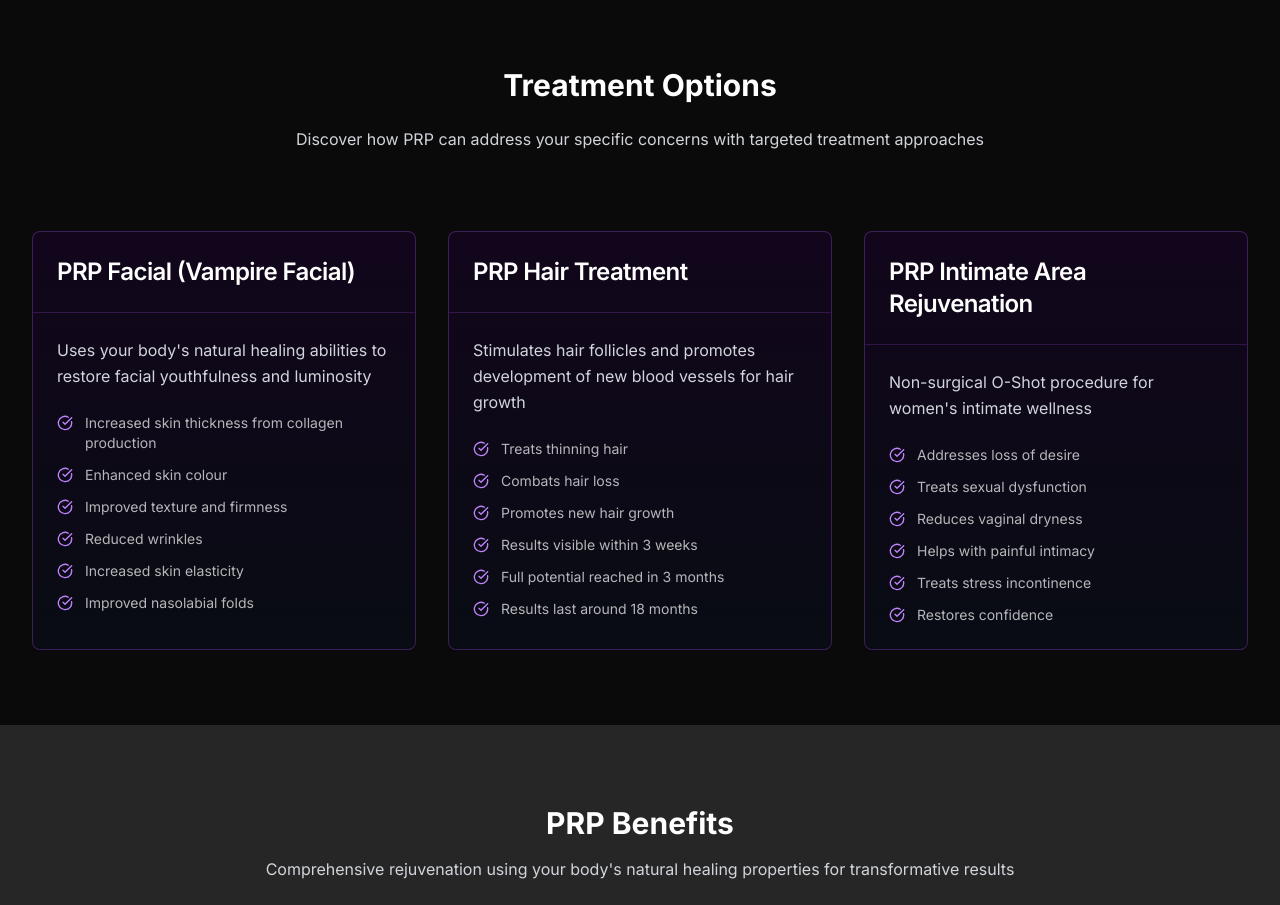
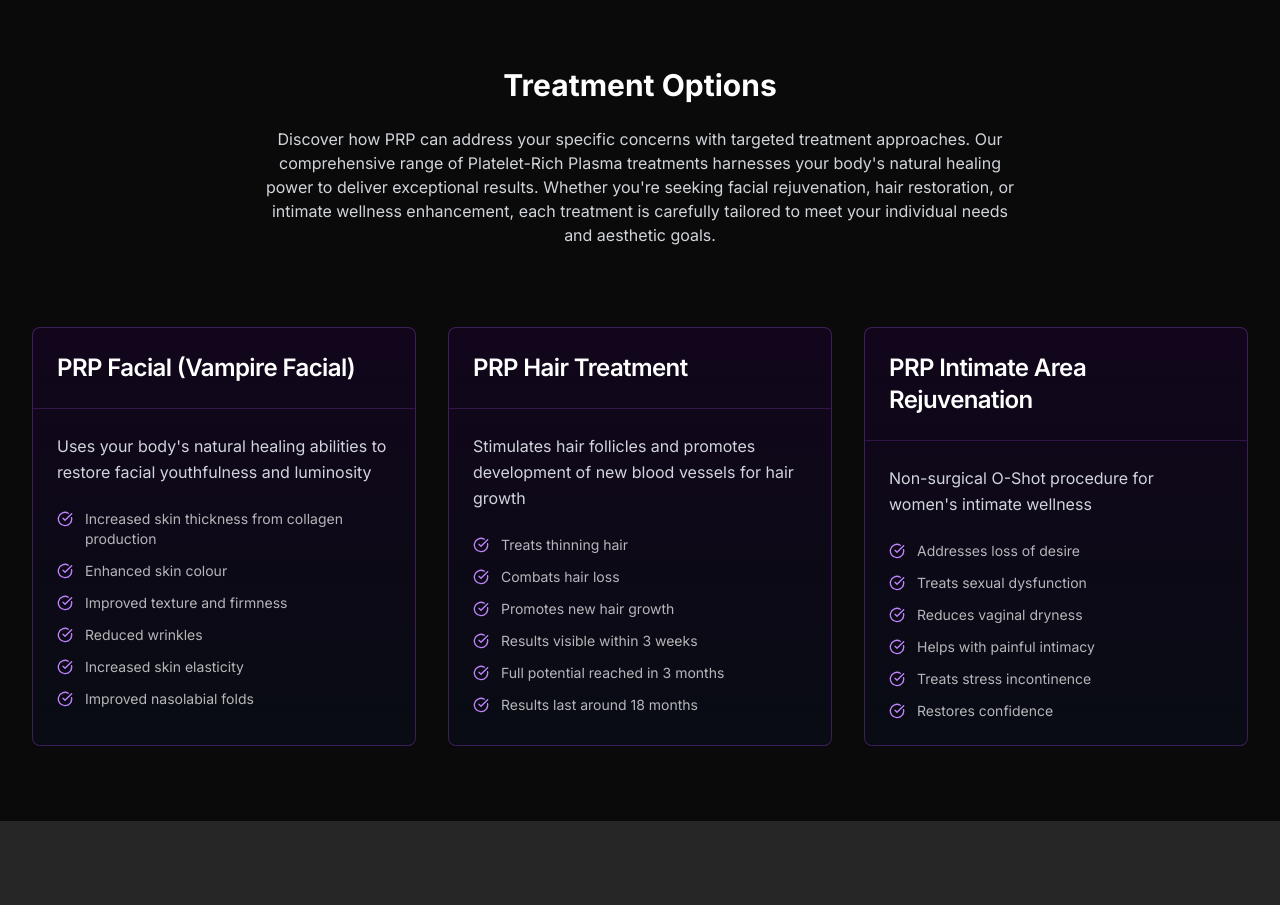
Before and after one commit to alaadin007/cosmedocs-mobile-refined-art, a React (Vite) app: page /prp-treatment in a window 1280 px wide. Shown: the part 2200-3105 px from the top of the page. Built offline with nearby package versions, Linux system fonts and the light colour scheme; no server answers; the database is empty.

Commit message:
Expand description text

```diff
--- a/src/pages/PRPTreatment.tsx
+++ b/src/pages/PRPTreatment.tsx
@@ -332,7 +332,9 @@ const PRPTreatment = () => {
                 Treatment Options
               </h2>
               <p className="text-gray-300 max-w-3xl mx-auto">
-                Discover how PRP can address your specific concerns with targeted treatment approaches
+                Discover how PRP can address your specific concerns with targeted treatment approaches.
+                Our comprehensive range of Platelet-Rich Plasma treatments harnesses your body's natural healing power to deliver exceptional results.
+                Whether you're seeking facial rejuvenation, hair restoration, or intimate wellness enhancement, each treatment is carefully tailored to meet your individual needs and aesthetic goals.
               </p>
             </motion.div>
 
```
